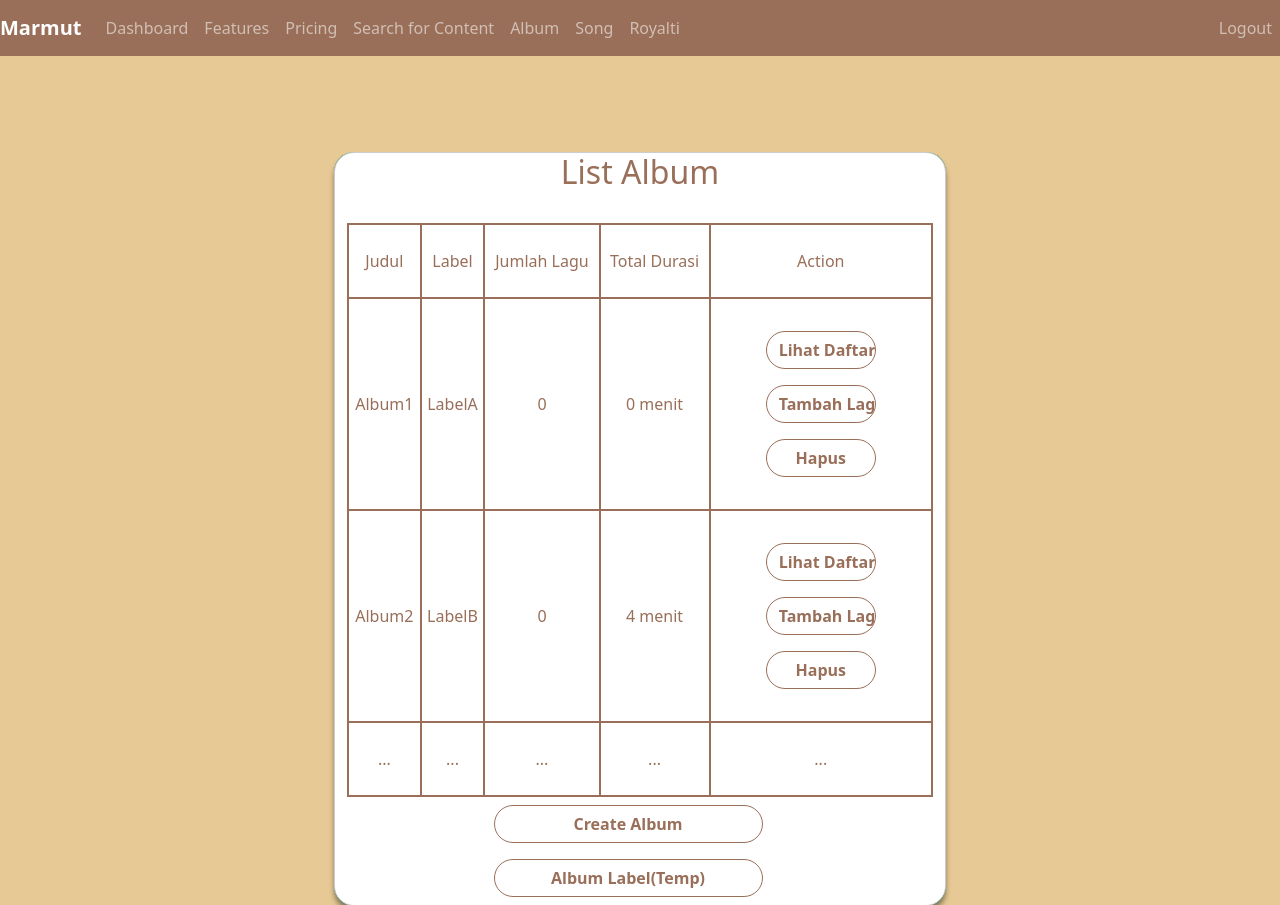
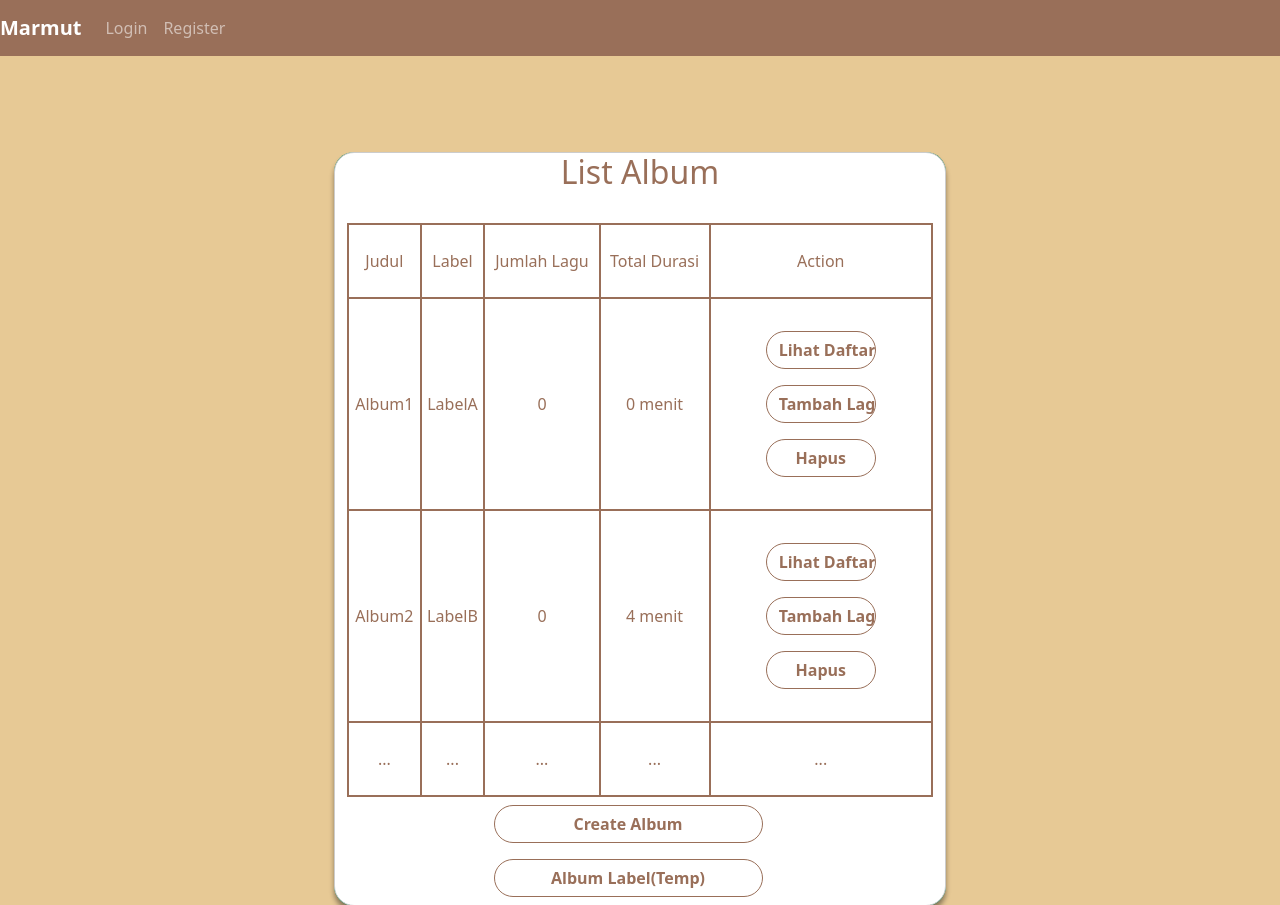
Before and after one commit to A11-Basdat/Marmut-App, a Django app: template album/templates/album.html in a window 1280 px wide. Shown: the top 905 px of the page. Run offline with Django 3.2, Linux system fonts and the light colour scheme; the template is opened without the code that fills it, so the values that code supplies are empty; some libraries are stand-ins or nearby versions.

Commit message:
Benerin navbar

```diff
--- a/authentication/views.py
+++ b/authentication/views.py
@@ -198,7 +198,7 @@ def label_register(email, password, nama, kontak):
         }
 
 def logout(request):
-    if "id" in request.session:
+    if "email" in request.session:
         request.session.clear()
         request.session['is_penggunabiasa'] = False
         request.session['is_podcaster'] = False
--- a/base/templates/base.html
+++ b/base/templates/base.html
@@ -22,22 +22,89 @@
     <div id="content-wrap">
         <nav class="navbar navbar-expand-lg navbar-dark" style="background-color: #996f59;">
             <a class="navbar-brand" href="#" style="font-weight: bold;">Marmut</a>
-            <button class="navbar-toggler" type="button" data-toggle="collapse" data-target="#navbarNav" aria-controls="navbarNav" aria-expanded="false" aria-label="Toggle navigation">
+            <button class="navbar-toggler" type="button" data-bs-toggle="collapse" data-bs-target="#navbarNav" aria-controls="navbarNav" aria-expanded="false" aria-label="Toggle navigation">
                 <span class="navbar-toggler-icon"></span>
             </button>
             <div class="collapse navbar-collapse" id="navbarNav">
+                {% if request.session.is_label %}
+                <ul class="navbar-nav">
+                    <li class="nav-item">
+                        <a class="nav-link" href="{% url 'album:album' %}">Kelola Album</a>
+                    </li>
+                    <li class="nav-item">
+                        <a class="nav-link" href="{% url 'royalti:royalti' %}">Cek Royalti</a>
+                    </li>
+                </ul>
+                <ul class="navbar-nav ms-auto">
+                    <li class="nav-item">
+                        <a class="nav-link" href="{% url 'authentication:logout' %}">Logout</a>
+                    </li>
+                </ul>
+                {% elif request.session.is_penggunabiasa %}
                 <ul class="navbar-nav">
                     <li class="nav-item active">
                         <a class="nav-link" href="{% url 'dashboard:dashboard' %}">Dashboard <span class="sr-only">(current)</span></a>
                     </li>
                     <li class="nav-item">
-                        <a class="nav-link" href="#">Features</a>
+                        <a class="nav-link" href="{% url 'chart:list_chart' %}">Chart</a>
                     </li>
                     <li class="nav-item">
-                        <a href="{%url 'user:langganan_paket'%}"class="nav-link" href="#">Pricing</a>
+                        <a href="{% url 'dashboard:search_bar' %}" class="nav-link">Search for Content</a>
                     </li>
                     <li class="nav-item">
-                        <a href="{%url 'dashboard:search_bar'%}"class="nav-link" href="#">Search for Content</a>
+                        <a href="#" class="nav-link">Playlist</a>
+                    </li>
+                    <li class="nav-item">
+                        <a href="{% url 'user:langganan_paket' %}" class="nav-link">Pricing</a>
+                    </li>
+                </ul>
+                <ul class="navbar-nav ms-auto">
+                    <li class="nav-item">
+                        <a class="nav-link" href="{% url 'authentication:logout' %}">Logout</a>
+                    </li>
+                </ul>
+                {% elif request.session.is_podcaster %}
+                <ul class="navbar-nav">
+                    <li class="nav-item active">
+                        <a class="nav-link" href="{% url 'dashboard:dashboard' %}">Dashboard <span class="sr-only">(current)</span></a>
+                    </li>
+                    <li class="nav-item">
+                        <a class="nav-link" href="{% url 'chart:list_chart' %}">Chart</a>
+                    </li>
+                    <li class="nav-item">
+                        <a href="{% url 'dashboard:search_bar' %}" class="nav-link">Search for Content</a>
+                    </li>
+                    <li class="nav-item">
+                        <a href="#" class="nav-link">Playlist</a>
+                    </li>
+                    <li class="nav-item">
+                        <a href="{% url 'user:langganan_paket' %}" class="nav-link">Pricing</a>
+                    </li>
+                    <li class="nav-item">
+                        <a href="{% url 'podcast:list_podcast' %}" class="nav-link">Podcast</a>
+                    </li>
+                </ul>
+                <ul class="navbar-nav ms-auto">
+                    <li class="nav-item">
+                        <a class="nav-link" href="{% url 'authentication:logout' %}">Logout</a>
+                    </li>
+                </ul>
+                {% elif request.session.is_artist %}
+                <ul class="navbar-nav">
+                    <li class="nav-item active">
+                        <a class="nav-link" href="{% url 'dashboard:dashboard' %}">Dashboard <span class="sr-only">(current)</span></a>
+                    </li>
+                    <li class="nav-item">
+                        <a class="nav-link" href="{% url 'chart:list_chart' %}">Chart</a>
+                    </li>
+                    <li class="nav-item">
+                        <a href="{% url 'dashboard:search_bar' %}" class="nav-link">Search for Content</a>
+                    </li>
+                    <li class="nav-item">
+                        <a href="#" class="nav-link">Playlist</a>
+                    </li>
+                    <li class="nav-item">
+                        <a href="{% url 'user:langganan_paket' %}" class="nav-link">Pricing</a>
                     </li>
                     <li class="nav-item">
                         <a class="nav-link" href="{% url 'album:album' %}">Album</a>
@@ -49,22 +116,60 @@
                         <a class="nav-link" href="{% url 'royalti:royalti' %}">Royalti</a>
                     </li>
                 </ul>
+                <ul class="navbar-nav ms-auto">
+                    <li class="nav-item">
+                        <a class="nav-link" href="{% url 'authentication:logout' %}">Logout</a>
+                    </li>
+                </ul>
+                {% elif request.session.is_songwriter %}
+                <ul class="navbar-nav">
+                    <li class="nav-item active">
+                        <a class="nav-link" href="{% url 'dashboard:dashboard' %}">Dashboard <span class="sr-only">(current)</span></a>
+                    </li>
+                    <li class="nav-item">
+                        <a class="nav-link" href="{% url 'chart:list_chart' %}">Chart</a>
+                    </li>
+                    <li class="nav-item">
+                        <a href="{% url 'dashboard:search_bar' %}" class="nav-link">Search for Content</a>
+                    </li>
+                    <li class="nav-item">
+                        <a href="#" class="nav-link">Playlist</a>
+                    </li>
+                    <li class="nav-item">
+                        <a href="{% url 'user:langganan_paket' %}" class="nav-link">Pricing</a>
+                    </li>
+                    <li class="nav-item">
+                        <a class="nav-link" href="{% url 'album:album' %}">Album</a>
+                    </li>
+                    <li class="nav-item">
+                        <a class="nav-link" href="{% url 'song:song' %}">Song</a>
+                    </li>
+                    <li class="nav-item">
+                        <a class="nav-link" href="{% url 'royalti:royalti' %}">Royalti</a>
+                    </li>
+                </ul>
+                <ul class="navbar-nav ms-auto">
+                    <li class="nav-item">
+                        <a class="nav-link" href="{% url 'authentication:logout' %}">Logout</a>
+                    </li>
+                </ul>
+                {% else %}
+                <ul class="navbar-nav">
+                    <li class="nav-item">
+                        <a class="nav-link" href="{% url 'authentication:login' %}">Login</a>
+                    </li>
+                    <li class="nav-item">
+                        <a class="nav-link" href="{% url 'authentication:pilih_register' %}">Register</a>
+                    </li>
+                </ul>
+                {% endif %}
             </div>
-            <ul class="navbar-nav ml-auto">
-            <li class="nav-item">
-                <a class="nav-link" href="{% url 'authentication:logout' %}">Logout</a>
-            </li>
-        </ul>
         </nav>
         <div class="p-3">
             {% block content %}
-
             {% endblock content %}
         </div>
     </div>
-    <!-- content wrap end -->
-
-
 
     <footer id="footer" class="text-center frosted-glass-footer pt-2">
         <div class="text-center">
```
